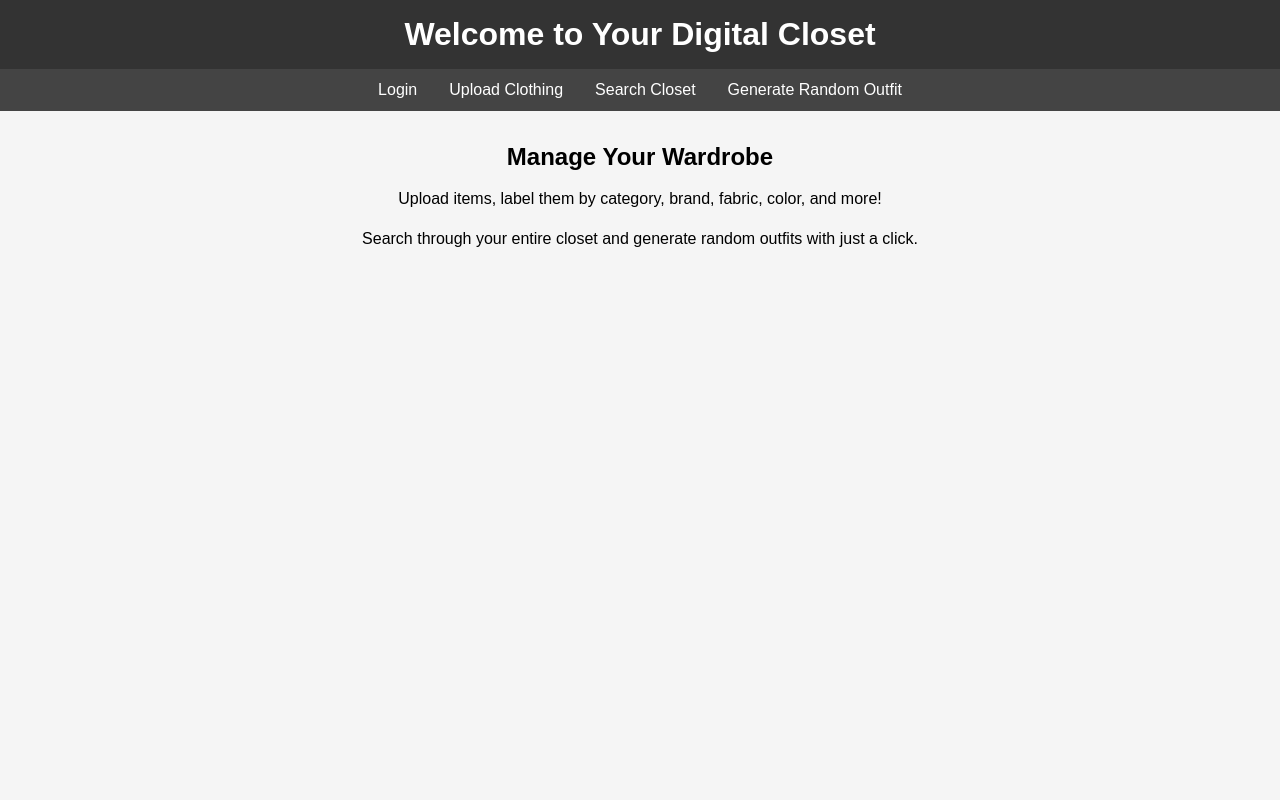
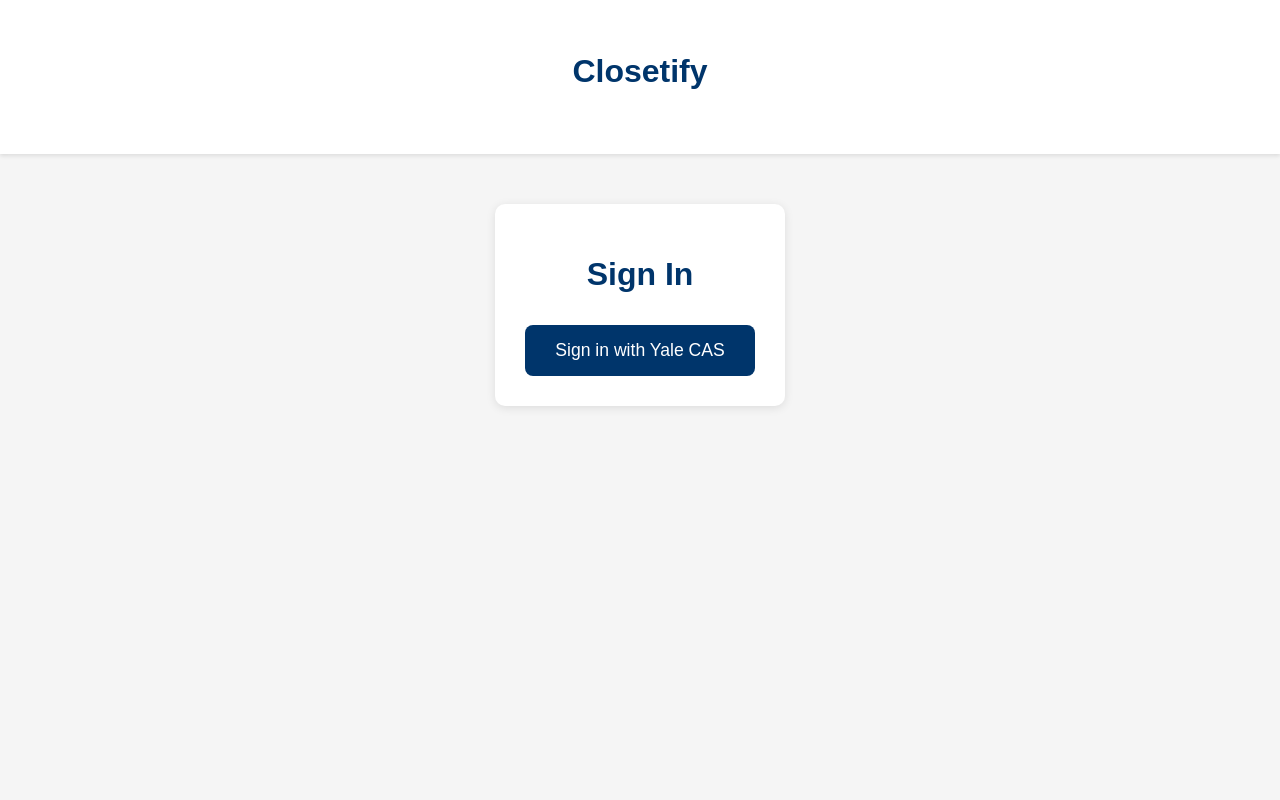
Before and after one commit to PDC8/FITS, a Flask app: page / in a window 1280 px wide. Run offline with Flask 3, Linux system fonts and the light colour scheme; some libraries are stand-ins or nearby versions.

Commit message:
added cas login

```diff
--- a/app.py
+++ b/app.py
@@ -1,15 +1,27 @@
 """
 Application to run flask and endpoints
 """
-import urllib.request
-import urllib.error
+#imports for image upload and random fit
 import base64
 import random
-
-from flask import Flask, render_template, request, jsonify, redirect, url_for
+#imports for session_id
+import os
+from dotenv import load_dotenv
+#imports for flask basics
 from flask_cors import CORS
-from markupsafe import escape
-
+from flask import (
+    Flask, render_template,
+    request, jsonify,
+    redirect, url_for, session)
+#imports for CAS auth and login
+from flask_login import (
+    LoginManager, UserMixin,
+    login_user, logout_user,
+    login_required, current_user
+)
+from cas import CASClient
+#imports for database
+from default_values import default_tables
 from database import (
     get_from_table,
     init_all_default_values,
@@ -17,30 +29,84 @@ from database import (
     search_in_table,
     get_random_clothing_item,
 )
-from default_values import default_tables
-
 
 app = Flask(__name__)
-CORS(app)  # Enable CORS for all routes
+load_dotenv()
+app.secret_key = os.getenv('SECRET_KEY')
+CORS(app)  #enable CORS for all routes
 
+#flask-Login
+login_manager = LoginManager(app)
+login_manager.login_view = 'login'
+
+#Yale CAS Configuration
+CAS_SERVER_URL = 'https://secure6.its.yale.edu/cas/login'
+CAS_SERVICE_URL = 'https://localhost:8000/login/callback' # TODO: Replace later if deployed
+
+#CAS Client
+cas_client = CASClient(
+    version=3,
+    service_url=CAS_SERVICE_URL,
+    server_url=CAS_SERVER_URL
+)
+
+#default tables from DB used for api
 brands=default_tables['Brands']
 sizes=default_tables['Sizes']
 types=default_tables['Clothing Types']
 colors=default_tables['Colors']
 fabrics=default_tables['Fabrics']
+ALL_TYPE_IDS = [t['type_id'] for t in types]
+
+class User(UserMixin):
+    def __init__(self, netid):
+        self.id = netid  # Use netid as ID temporarily
+        self.netid = netid
+
+@login_manager.user_loader
+def load_user(netid):
+    return User(netid)  # Temporary: No DB lookup
+
+
 @app.route('/')
 def home():
-    return render_template('index.html')
+    if current_user.is_authenticated:
+        return render_template('index.html')
+    else:
+        return render_template('login.html')
 
 @app.route('/login')
 def login():
-    return render_template('login.html')
+    cas_login_url = cas_client.get_login_url()
+    return redirect(cas_login_url)
+
+@app.route('/logout')
+def logout():
+    logout_user()
+    return redirect(url_for('home'))
+
+@app.route('/login/callback')
+def cas_callback():
+    ticket = request.args.get('ticket')
+    if not ticket:
+        return redirect(url_for('login'))  #no ticket provided
+    #validate ticket with CAS server
+    user, attributes, _ = cas_client.verify_ticket(ticket)
+    if not user:
+        return redirect(url_for('login'))  #invalid ticket
+    #log the user in
+    user_obj = User(user)
+    login_user(user_obj)
+    return redirect(url_for('home'))
+
 
 @app.route('/random-outfit')
+@login_required
 def random_fit():
     return render_template('random-outfit.html')
 
 @app.route('/search')
+@login_required
 def search():
     return render_template('search.html',
                            brands=brands,
@@ -51,6 +117,7 @@ def search():
                         )
 
 @app.route('/upload')
+@login_required
 def upload():
     return render_template('upload.html',
                            brands=brands,
@@ -61,12 +128,13 @@ def upload():
                         )
 
 @app.route('/api/clothing', methods=['POST'])
+@login_required
 def create_clothing():
     try:
-        # Get uploaded file
+        #get uploaded file
         uploaded_file = request.files.get('item_image')
 
-        # Get form data
+        #get form data
         data = {
             'user_id' : request.form.get('user_id'),
             'item_name' : request.form.get('item_name'),
@@ -75,10 +143,10 @@ def create_clothing():
             'type_id': request.form.get('type_id'),
             'item_image': uploaded_file.read() if uploaded_file else None
         }
-        # Insert into Clothing Items Table and get primary key
+        #insert into Clothing Items Table and get primary key
         clothing_item_id = str(insert_into_table('Clothing Items', data, True))
 
-        # Insert into Clothing Colors and Clothing Fabrics Tables
+        #insert into Clothing Colors and Clothing Fabrics Tables
         color_ids = request.form.getlist('color_id')
         for id in color_ids:
             id = str(id)
@@ -93,35 +161,36 @@ def create_clothing():
     except Exception as e:
         return jsonify({"error": str(e)}), 500
 
-# Endpoint to search clothing
+#endpoint to search clothing
 @app.route('/api/clothing', methods=['GET'])
+@login_required
 def search_clothing():
     try:
-        # Use query parameters as filter
+        #use query parameters as filter
         filters = request.args.to_dict(flat=False)
-        # For "All Types" selected change it to type_id in [1,2,3]
+        #get all type_ids
         if 'type_id' in filters and filters['type_id'] == [""]:
-            filters['type_id'] = ["1", "2", "3"]
-
+            filters['type_id'] = ALL_TYPE_IDS
         results = search_in_table('Clothing Items', filters)
         for item in results:
             if item.get('item_image'):
-                # Convert bytes to base64 string
+                #convert bytes to base64 string
                 item['item_image'] = base64.b64encode(item['item_image']).decode('utf-8')
         return jsonify(results), 200
     except Exception as e:
         return jsonify({'error': str(e)}), 500
 
 
-# Endpoint to generate random outfit
+#endpoint to generate random outfit
 @app.route('/api/outfit/random', methods=['GET'])
+@login_required
 def random_outfit():
     try:
-        # Define mapping from clothing category names to type_id values
+        #define mapping from clothing category names to type_id values
         category_mapping = {
-            'tops': [1, 2, 3],  # T-Shirt, Tank Top, Sweatshirt
-            'bottoms': [4, 5, 6],  # Jeans, Shorts, Skirt
-            'shoes': [7],  # Shoes
+            'tops': [1, 2, 3],  #T-Shirt, Tank Top, Sweatshirt
+            'bottoms': [4, 5, 6],  #Jeans, Shorts, Skirt
+            'shoes': [7],  #Shoes
         }
 
         outfit = {}
--- a/static/login.css
+++ b/static/login.css
@@ -12,71 +12,57 @@ body {
   text-align: center;
 }
 
-  .main-nav ul {
-    list-style: none;
+.cas-button {
   display: flex;
+  align-items: center;
   justify-content: center;
-    background-color: #444;
-    padding: 0;
-    margin: 0;
-    margin-bottom: 2rem;
-  }
-
-  .main-nav li {
-    margin: 0;
-  }
-
-  .main-nav a {
-    display: block;
-    padding: 0.75rem 1rem;
-    color: #fff;
+  gap: 12px;
+  width: 100%;
+  padding: 15px 30px;
+  background-color: #00356B;
+  color: white;
+  border: none;
+  border-radius: 8px;
+  font-size: 1.1em;
+  cursor: pointer;
+  transition: background-color 0.3s, transform 0.2s;
   text-decoration: none;
 }
 
-  .main-nav a:hover {
-    background-color: #666;
+.cas-button:hover {
+  background-color: #002147;
+  transform: translateY(-1px);
+}
+
+.cas-button:active {
+  transform: translateY(0);
 }
 
 .login-container {
-    width: 300px;
-    margin: 5rem auto;
-    padding: 2rem;
-    background-color: #fff;
-    border-radius: 6px;
-    border: 1px solid #ccc;
   text-align: center;
+  max-width: 400px;
+  margin: 50px auto;
+  padding: 30px;
+  box-shadow: 0 2px 10px rgba(0,0,0,0.1);
+  border-radius: 10px;
+  background: white;
+}
+
+body {
+  background: #f5f5f5;
+  margin: 0;
+  min-height: 100vh;
+  display: flex;
+  flex-direction: column;
+}
+
+header {
+  padding: 2rem 0;
+  background: #ffffff;
+  box-shadow: 0 2px 4px rgba(0,0,0,0.1);
 }
 
 h1 {
-    margin: 0;
+  color: #00356B;
+  margin-bottom: 2rem;
 }
-
-  .login-form {
-    display: flex;
-    flex-direction: column;
-    gap: 0.75rem;
-  }
-
-  label {
-    text-align: left;
-  }
-
-  input[type="email"],
-  input[type="password"] {
-    padding: 0.5rem;
-    border: 1px solid #ccc;
-    border-radius: 4px;
-  }
-
-  button {
-    background-color: #007bff;
-    color: #fff;
-    border: none;
-    border-radius: 4px;
-    padding: 0.75rem;
-    cursor: pointer;
-  }
-
-  button:hover {
-    background-color: #0056b3;
-  }
--- a/templates/index.html
+++ b/templates/index.html
@@ -13,10 +13,10 @@
 
   <nav class="main-nav">
     <ul>
-      <li><a href="/login">Login</a></li>
       <li><a href="/upload">Upload Clothing</a></li>
       <li><a href="/search">Search Closet</a></li>
       <li><a href="/random-outfit">Generate Random Outfit</a></li>
+      <li><a href="/logout">Logout</a></li>
     </ul>
   </nav>
 
--- a/templates/login.html
+++ b/templates/login.html
@@ -8,25 +8,17 @@
 </head>
 <body>
   <header>
-    <h1>Login</h1>
+    <h1>Closetify</h1>
   </header>
-  <nav class="main-nav">
-    <ul>
-      <!-- Back button to return to home -->
-      <li><a href="/">Back to home</a></li>
-    </ul>
-  </nav>
   <div class="login-container">
     <h1>Sign In</h1>
-    <form class="login-form" action="#" method="POST">
-      <label for="username">Email:</label>
-      <input type="email" id="username" name="username" required />
-
-      <label for="password">Password:</label>
-      <input type="password" id="password" name="password" required />
-
-      <button type="submit">Login</button>
-    </form>
+    <div class="cas-login">
+      <form class="cas-login-form" action="/login" method="GET">
+        <button type="submit" class="cas-button">
+          Sign in with Yale CAS
+        </button>
+      </form>
+    </div>
   </div>
 </body>
 </html>
```
Also changed, not shown: runserver.py (+11 -11 lines), 1 other file. Lines whose indentation alone changed are shown as unchanged.
